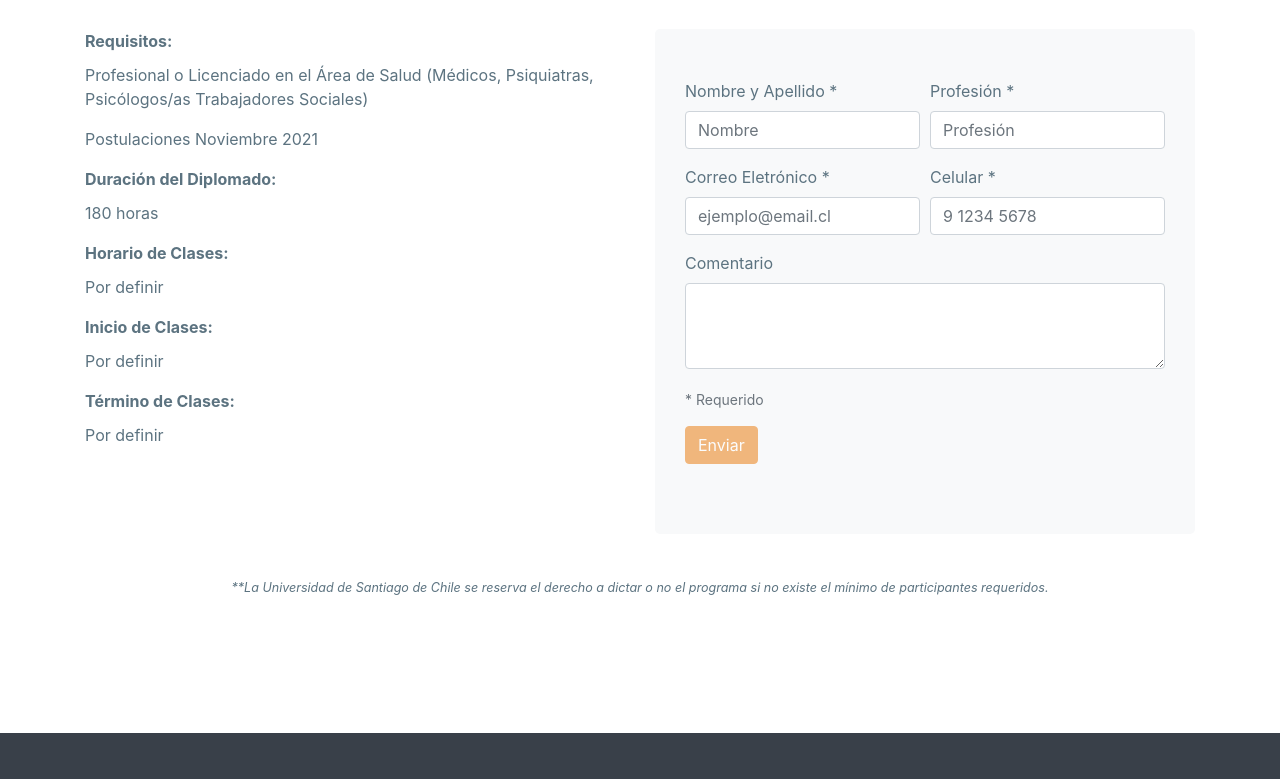
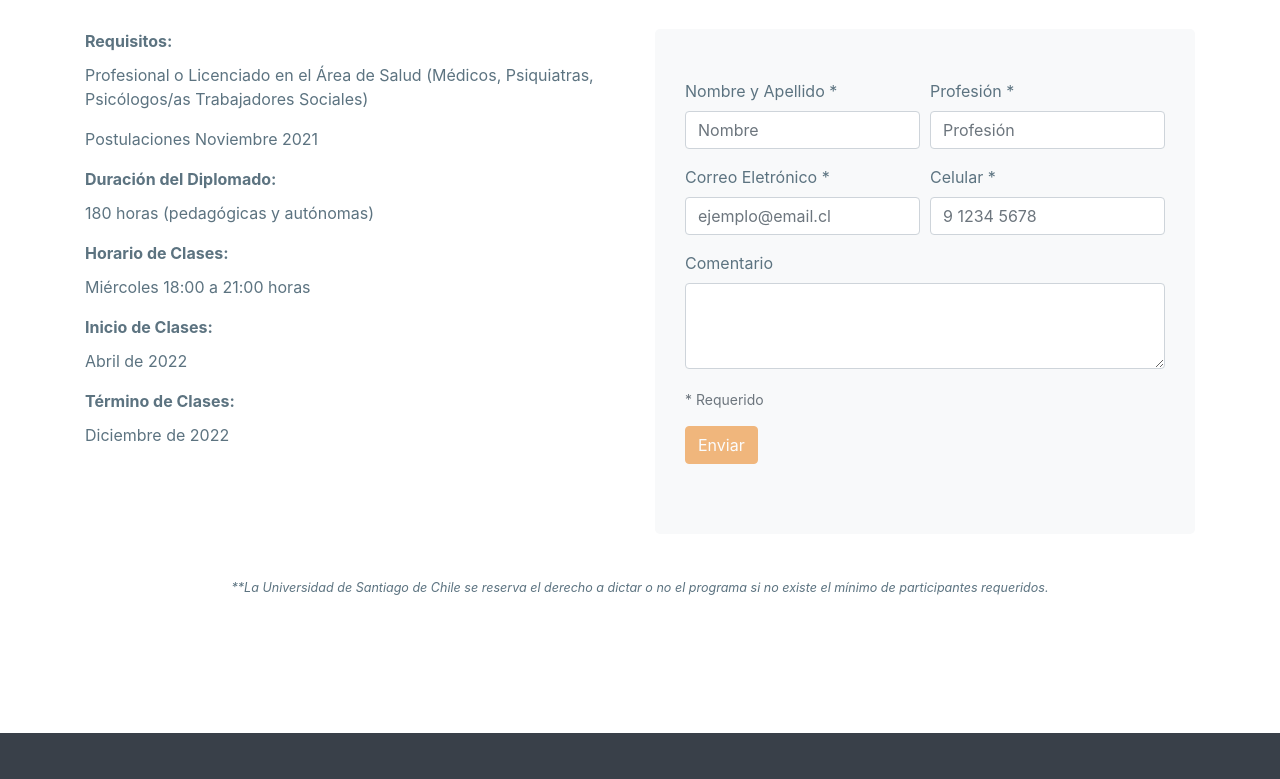
Before and after one commit to nikosantis/psicoterapia-adicciones, a Next.js app: page / in a window 1280 px wide. Shown: the part 4740-5519 px from the top of the page. Built offline with nearby package versions, Linux system fonts and the light colour scheme.

Commit message:
feat: update contact info

```diff
--- a/components/contact.tsx
+++ b/components/contact.tsx
@@ -27,22 +27,22 @@ export default function Contact() {
               <p className='p-title'>
                 <b>Duración del Diplomado:</b>
               </p>
-              <p>180 horas</p>
+              <p>180 horas (pedagógicas y autónomas)</p>
 
               <p className='p-title'>
                 <b>Horario de Clases:</b>
               </p>
-              <p>Por definir</p>
+              <p>Miércoles 18:00 a 21:00 horas</p>
 
               <p className='p-title'>
                 <b>Inicio de Clases:</b>
               </p>
-              <p>Por definir</p>
+              <p>Abril de 2022</p>
 
               <p className='p-title'>
                 <b>Término de Clases:</b>
               </p>
-              <p>Por definir</p>
+              <p>Diciembre de 2022</p>
             </div>
 
             <div className='col-lg-6'>
```
